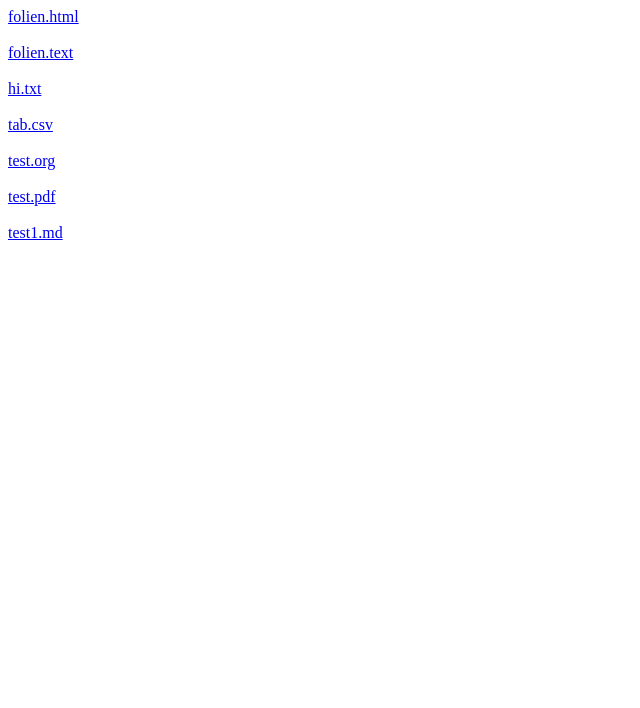
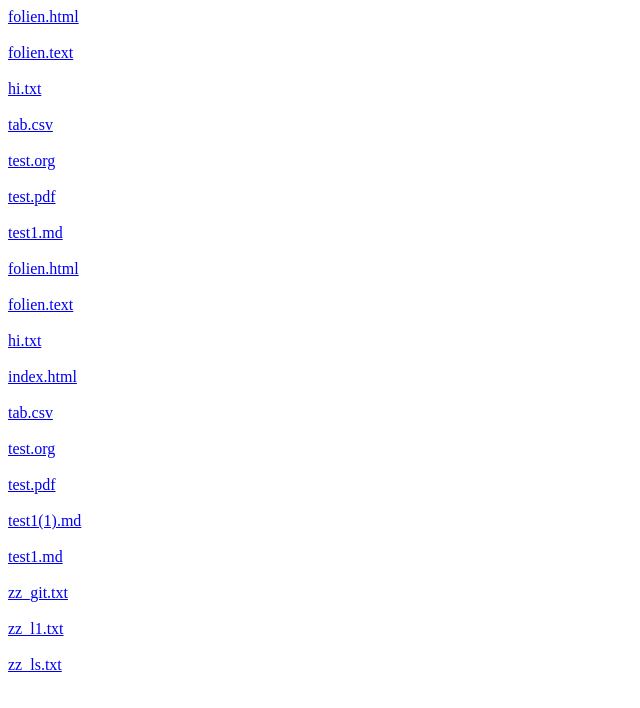
Before and after one commit to zettelding/zettelding.github.io, a plain HTML site: page index.html in a window 1280 px wide. Shown: the whole page, without its empty margins (0-640 px from the left). Drawn offline with Linux system fonts and the light colour scheme.

Commit message:
Add changes

```diff
--- a/index.html
+++ b/index.html
@@ -5,3 +5,15 @@
 <a href="test.org">test.org</a><br /><br />
 <a href="test.pdf">test.pdf</a><br /><br />
 <a href="test1.md">test1.md</a><br /><br />
+<a href="folien.html">folien.html</a><br /><br />
+<a href="folien.text">folien.text</a><br /><br />
+<a href="hi.txt">hi.txt</a><br /><br />
+<a href="index.html">index.html</a><br /><br />
+<a href="tab.csv">tab.csv</a><br /><br />
+<a href="test.org">test.org</a><br /><br />
+<a href="test.pdf">test.pdf</a><br /><br />
+<a href="test1(1).md">test1(1).md</a><br /><br />
+<a href="test1.md">test1.md</a><br /><br />
+<a href="zz_git.txt">zz_git.txt</a><br /><br />
+<a href="zz_l1.txt">zz_l1.txt</a><br /><br />
+<a href="zz_ls.txt">zz_ls.txt</a><br /><br />
```
Also changed, not shown: zz_git.txt, zz_l1.txt, zz_ls.txt, 1 other file.
